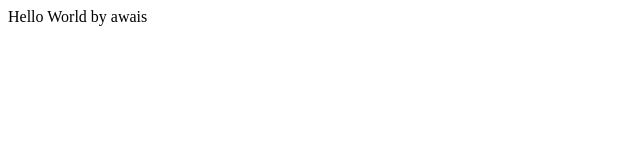
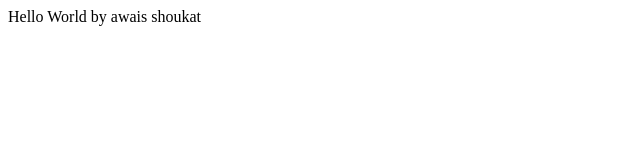
Before and after one commit to awaisshoukat/bootcamp2020, a plain HTML site: page index.html in a window 1280 px wide. Shown: the full height of the page, 0-640 px from the left. Drawn offline with Linux system fonts and the light colour scheme.

Commit message:
update html index

```diff
--- a/index.html
+++ b/index.html
@@ -9,7 +9,7 @@
 </head>
 <body>
     <div>
-        Hello World by awais
+        Hello World by awais shoukat
     </div>
 </body>
 </html>
```
